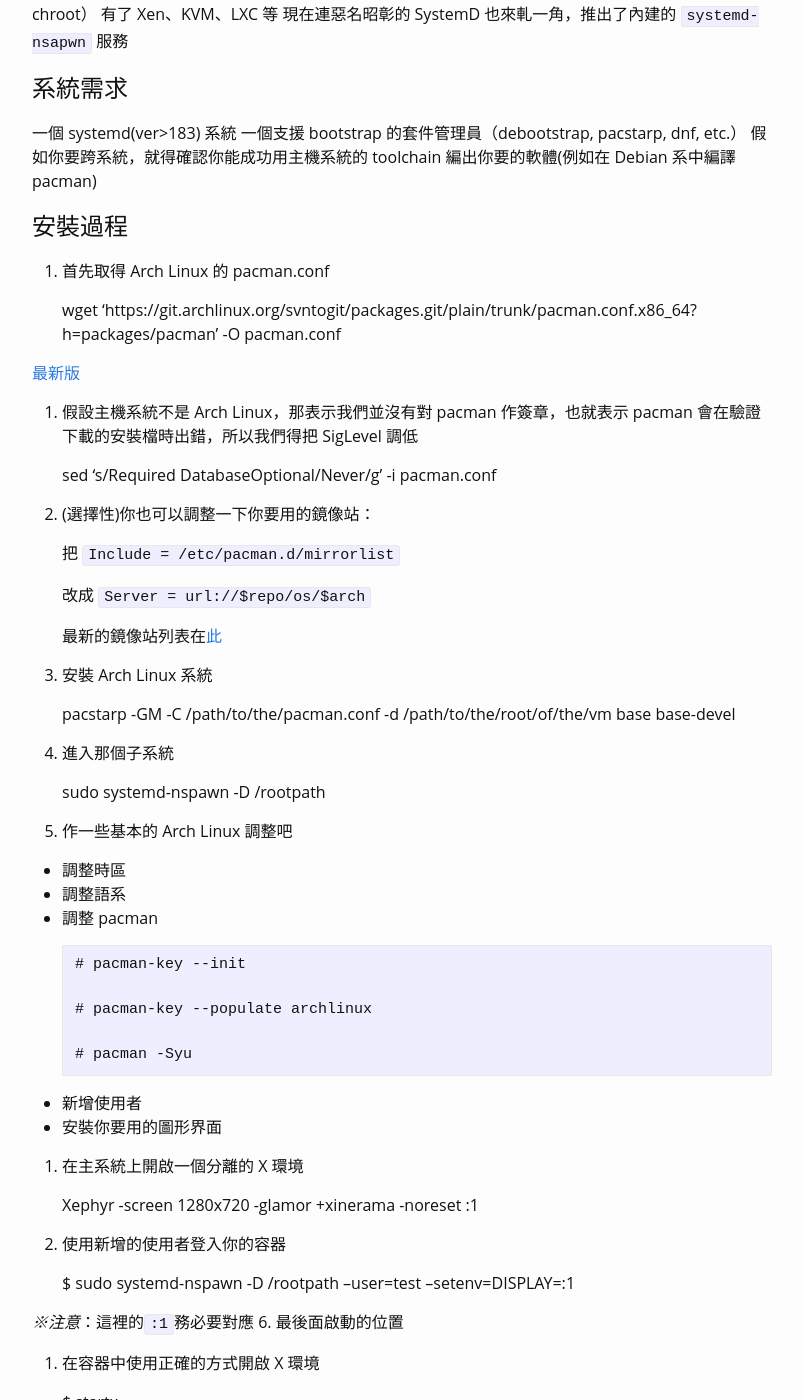
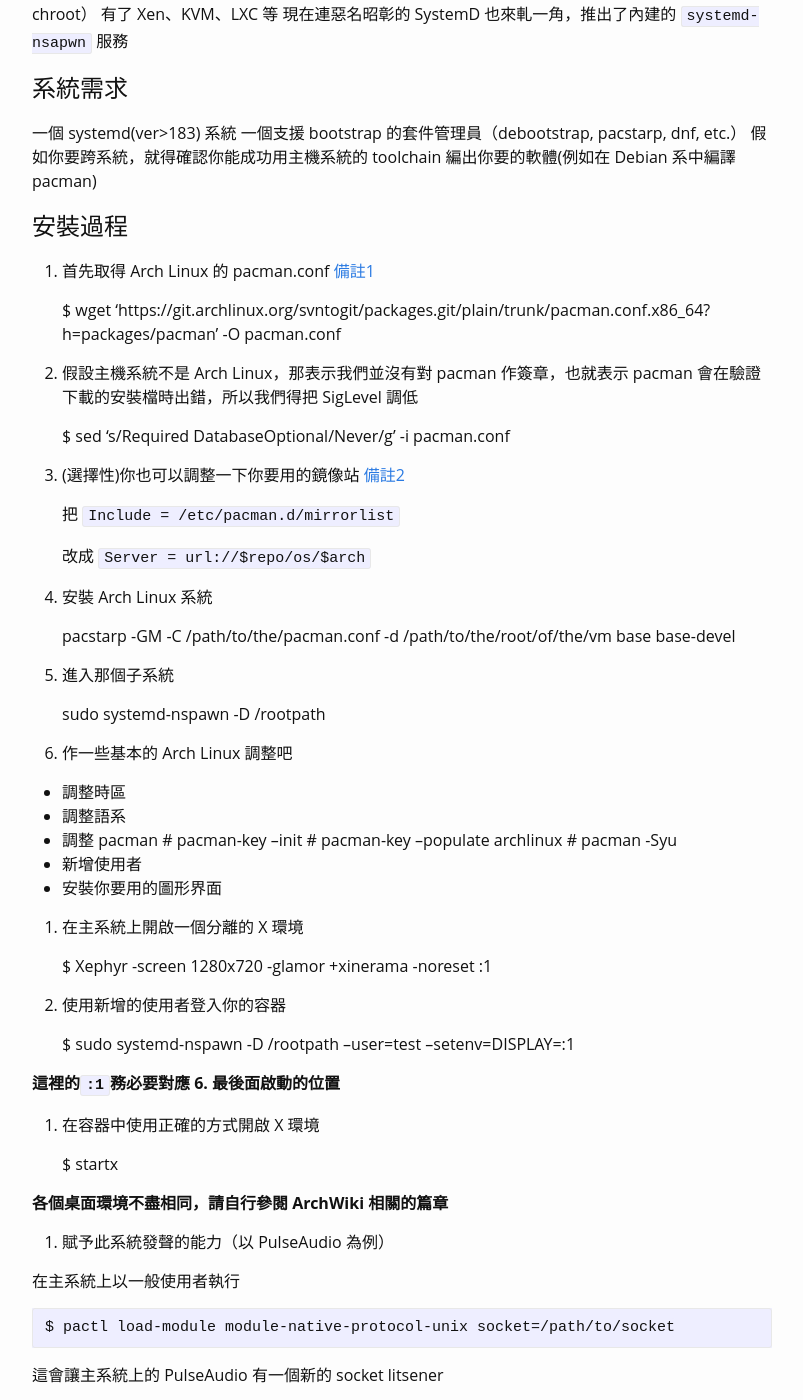
Before and after one commit to Brli/brli.github.io, a Jekyll site: the page built from _posts/2016-05-11-systemd-nspawn.markdown, in a window 1280 px wide and 1400 px high, scrolled down 378 px. Shown: the whole window, without its empty margins (238-1041 px from the left). Built offline with Jekyll 4.4.1, drawn with Linux system fonts in a browser that asks for light colours; some of the changed text lies outside the part shown.

Commit message:
minor edit

```diff
--- a/_posts/2016-05-11-systemd-nspawn.markdown
+++ b/_posts/2016-05-11-systemd-nspawn.markdown
@@ -24,23 +24,19 @@
 安裝過程
 =======
 
-1. 首先取得 Arch Linux 的 pacman.conf
+1. 首先取得 Arch Linux 的 pacman.conf [備註1][1]
 
-    wget 'https://git.archlinux.org/svntogit/packages.git/plain/trunk/pacman.conf.x86_64?h=packages/pacman' -O pacman.conf
-
-  [最新版](https://git.archlinux.org/svntogit/packages.git/plain/trunk/pacman.conf.x86_64?h=packages/pacman)
+    $ wget 'https://git.archlinux.org/svntogit/packages.git/plain/trunk/pacman.conf.x86_64?h=packages/pacman' -O pacman.conf
 
 2. 假設主機系統不是 Arch Linux，那表示我們並沒有對 pacman 作簽章，也就表示 pacman 會在驗證下載的安裝檔時出錯，所以我們得把 SigLevel 調低
 
-    sed 's/Required DatabaseOptional/Never/g' -i pacman.conf
+    $ sed 's/Required DatabaseOptional/Never/g' -i pacman.conf
 
-3. (選擇性)你也可以調整一下你要用的鏡像站：
+3. (選擇性)你也可以調整一下你要用的鏡像站 [備註2][2]
 
    把 `Include = /etc/pacman.d/mirrorlist`
 
    改成 `Server = url://$repo/os/$arch`
-
-   最新的鏡像站列表在[此](https://git.archlinux.org/svntogit/packages.git/plain/trunk/mirrorlist?h=packages/pacman-mirrorlist)
 
 4. 安裝 Arch Linux 系統
 
@@ -55,31 +51,27 @@
   * 調整時區
   * 調整語系
   * 調整 pacman
-
         # pacman-key --init
-
         # pacman-key --populate archlinux
-
         # pacman -Syu
-
   * 新增使用者
   * 安裝你要用的圖形界面
 
 7. 在主系統上開啟一個分離的 X 環境
 
-    Xephyr -screen 1280x720 -glamor +xinerama -noreset :1
+    $ Xephyr -screen 1280x720 -glamor +xinerama -noreset :1
 
 8. 使用新增的使用者登入你的容器
 
     $ sudo systemd-nspawn -D /rootpath --user=test --setenv=DISPLAY=:1
 
-  *※注意*：這裡的`:1`務必要對應 6. 最後面啟動的位置
+  **這裡的`:1`務必要對應 6. 最後面啟動的位置**
 
 9. 在容器中使用正確的方式開啟 X 環境
 
     $ startx
 
-  *※注意*：各個桌面環境不盡相同，請自行參閱 ArchWiki 相關的篇章
+  **各個桌面環境不盡相同，請自行參閱 ArchWiki 相關的篇章**
 
 10. 賦予此系統發聲的能力（以 PulseAudio 為例）
 
@@ -94,3 +86,6 @@
     $ sudo systemd-nspawn -D /rootpath --user=test --setenv=DISPLAY=:1 --bind=/socketpath --setenv=PULSE_SERVER=/socketpath
 
 12. 這時候你就可以盡情的、無痕的，使用這個虛擬機ギリギリ愛了！
+
+[1]: https://git.archlinux.org/svntogit/packages.git/plain/trunk/pacman.conf.x86_64?h=packages/pacman "上游的原始檔"
+[2]: https://git.archlinux.org/svntogit/packages.git/plain/trunk/mirrorlist?h=packages/pacman-mirrorlist "上游的原始檔"
```
